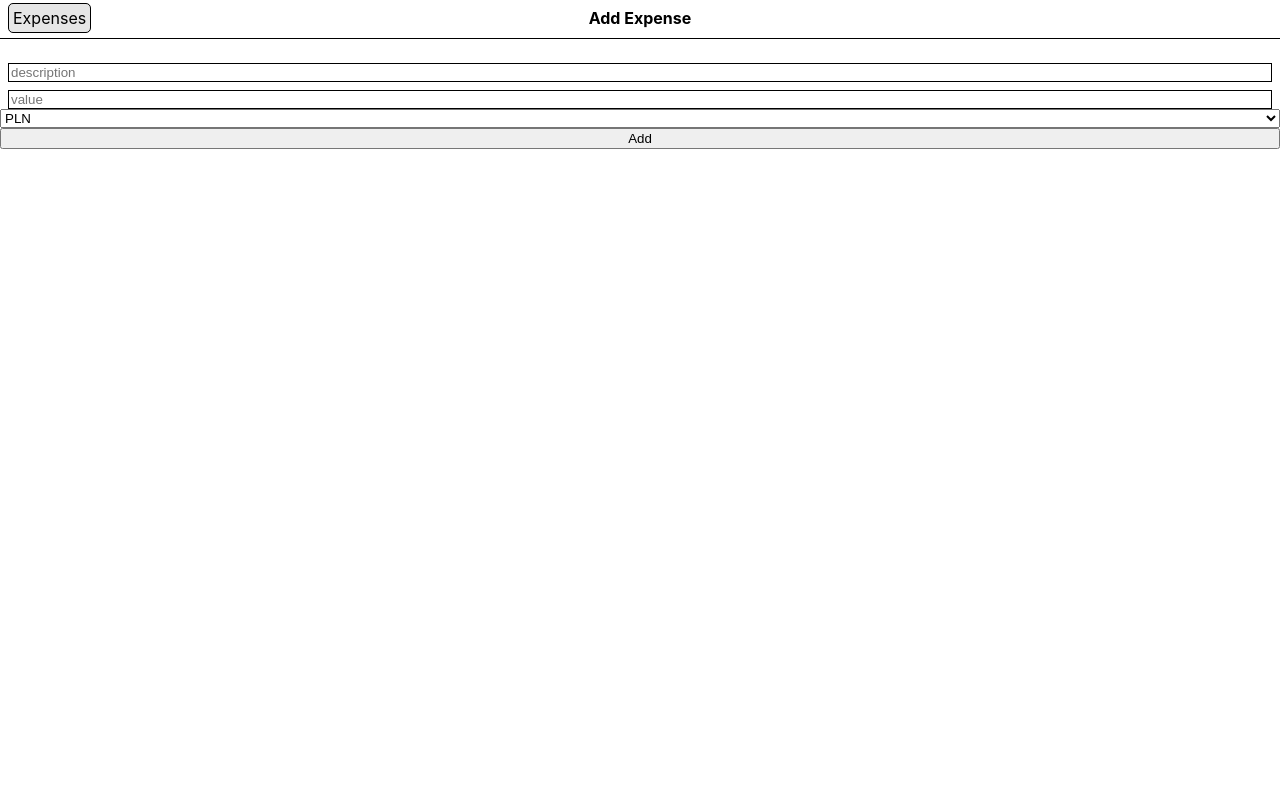
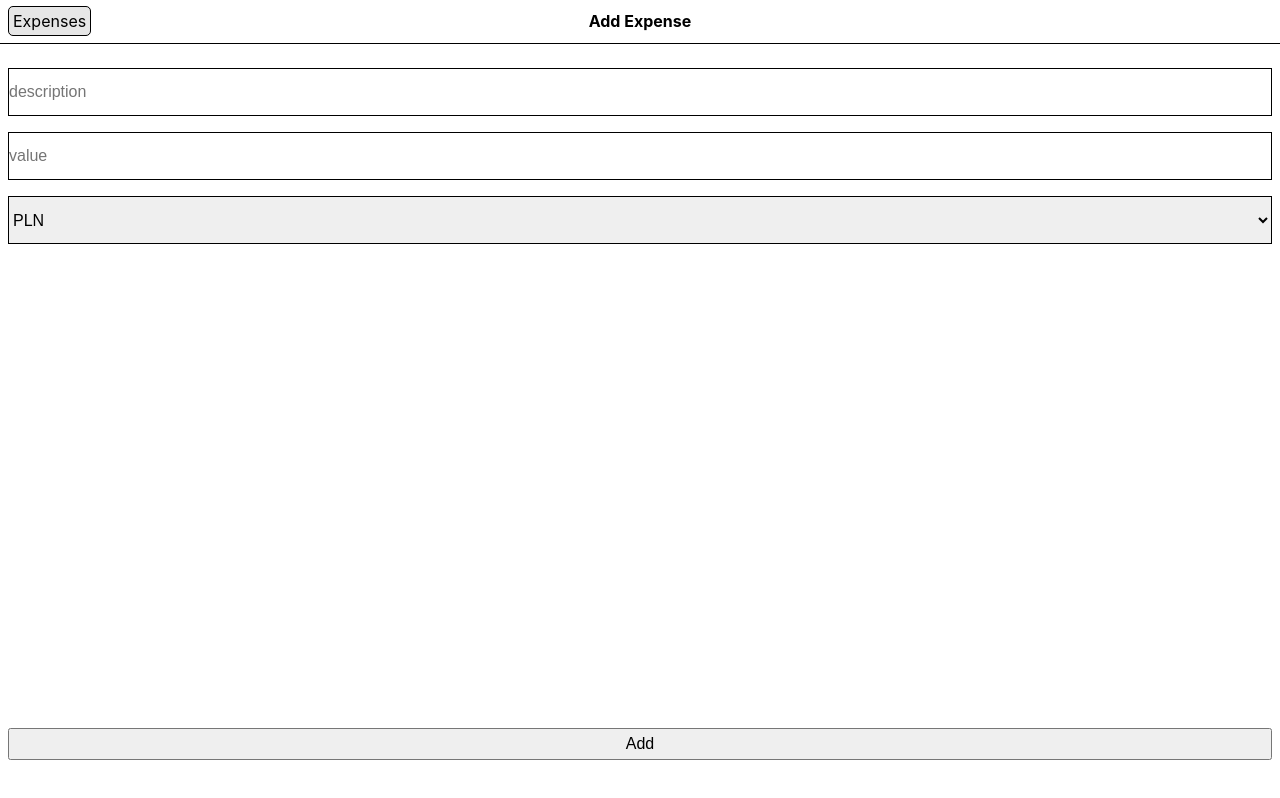
Before and after one commit to jaklyk2103/expenses-ui, a React (Create React App) app: page /addExpense in a window 1280 px wide. Built offline with nearby package versions, Linux system fonts and the light colour scheme.

Commit message:
Positioned form the way I wanted

```diff
--- a/src/components/addExpenseForm/addExpenseForm.css
+++ b/src/components/addExpenseForm/addExpenseForm.css
@@ -1,10 +1,22 @@
 .add-expense-form-wrapper {
-  display: flex;
-  flex-direction: column;
+  display: grid;
+  grid-template-rows: 3rem 3rem 3rem auto 1rem;
+  row-gap: 1rem;
+  margin: 0.5rem;
 }
 
 .add-expense-form-input {
-  margin: 0.5rem 0.5rem 0 0.5rem;
+  height: 3rem;
+  font-size: 1rem;
   border: solid black 1px;
+  padding: 0;
+  margin: 0;
+  box-sizing: border-box;
+}
 
+.add-expense-form-button {
+  margin-top: 1rem;
+  height: 2rem;
+  font-size: 1rem;
+  align-self: end;
 }
--- a/src/components/addExpenseForm/addExpenseForm.tsx
+++ b/src/components/addExpenseForm/addExpenseForm.tsx
@@ -34,17 +34,12 @@ export default function AddExpenseForm() {
     setValue(Number(event.target.value));
   };
 
-  const handleCurrencyInputChange = (event: ChangeEvent<HTMLInputElement>) => {
-    setCurrency(event.target.value);
-  }
-
   return(
-    <form className="add-expense-form-wrapper">
+    <div className="add-expense-form-wrapper">
       <input className='add-expense-form-input' type="text" onChange={handleDescriptionInputChange} placeholder="description" />
       <input className='add-expense-form-input' type="number" min="1" step="any" onChange={handleValueInputChange} placeholder="value" />
-      {/* <input className='add-expense-form-input' type="text" onChange={handleCurrencyInputChange} placeholder="currency" /> */}
-      <SelectCurrencyFormField />
+      <SelectCurrencyFormField className='add-expense-form-input' setCurrencyHandler={setCurrency} />
       <button className='add-expense-form-button' onClick={handleAddExpenseButtonClick}>Add</button>
-    </form>
+    </div>
   );
 }
--- a/src/components/expenseListElement/expenseListElement.css
+++ b/src/components/expenseListElement/expenseListElement.css
@@ -6,3 +6,8 @@
   padding: 0.25rem;
   line-height: 0.5rem;
 }
+
+.expenses-list-element-value {
+  text-align: right;
+  margin-right: 0.5rem;
+}
--- a/src/components/expenseListElement/expenseListElement.tsx
+++ b/src/components/expenseListElement/expenseListElement.tsx
@@ -10,7 +10,7 @@ const ExpenseListElement = ({ expense }: ExpenseListElementProps) => {
   return (
     <div className="expense-list-element-wrapper">
       <p>{ expense.description }</p>
-      <p>{ expense.value }</p>
+      <p className="expenses-list-element-value">{ expense.value }</p>
       <p>{ expense.currency }</p>
     </div>
   );
--- a/src/components/selectCurrencyFormField/selectCurrencyFormField.tsx
+++ b/src/components/selectCurrencyFormField/selectCurrencyFormField.tsx
@@ -1,17 +1,26 @@
-import { ReactNode } from "react";
-import { Currency, currencies } from "./currencies";
+import { ReactNode, ChangeEvent } from "react";
+import { currencies } from "./currencies";
 
-const currencyCodes = currencies.map(currency => currency.code);
+type SelectCurrencyFormFieldProps = {
+  setCurrencyHandler: Function;
+  className?: string;
+}
 
-export default function SelectCurrencyFormField() {
+const currencyCodes: string[] = currencies.map(currency => currency.code.toString());
+
+export default function SelectCurrencyFormField(props: SelectCurrencyFormFieldProps) {
   const createOptionTags = (): ReactNode[] => {
     return currencyCodes.map(currencyCode => {
-      return <option value={currencyCode.toString()}>{currencyCode.toString()}</option>
-    })
+      return <option value={currencyCode}>{currencyCode}</option>
+    });
   }
 
-  return(
-    <select>
+  const handleSelect = (event: ChangeEvent<HTMLSelectElement>) => {
+    props.setCurrencyHandler(event.target.value);
+  }
+
+  return (
+    <select className={props.className} onChange={handleSelect}>
       {createOptionTags()}
     </select>
   )
--- a/src/index.css
+++ b/src/index.css
@@ -7,6 +7,16 @@ body {
   -moz-osx-font-smoothing: grayscale;
 }
 
+html, body {
+  height: 100vh;
+}
+
+#root {
+  height: 100vh;
+  display: grid;
+  grid-template-rows: 60px auto;
+}
+
 code {
   font-family: source-code-pro, Menlo, Monaco, Consolas, 'Courier New',
     monospace;
```
